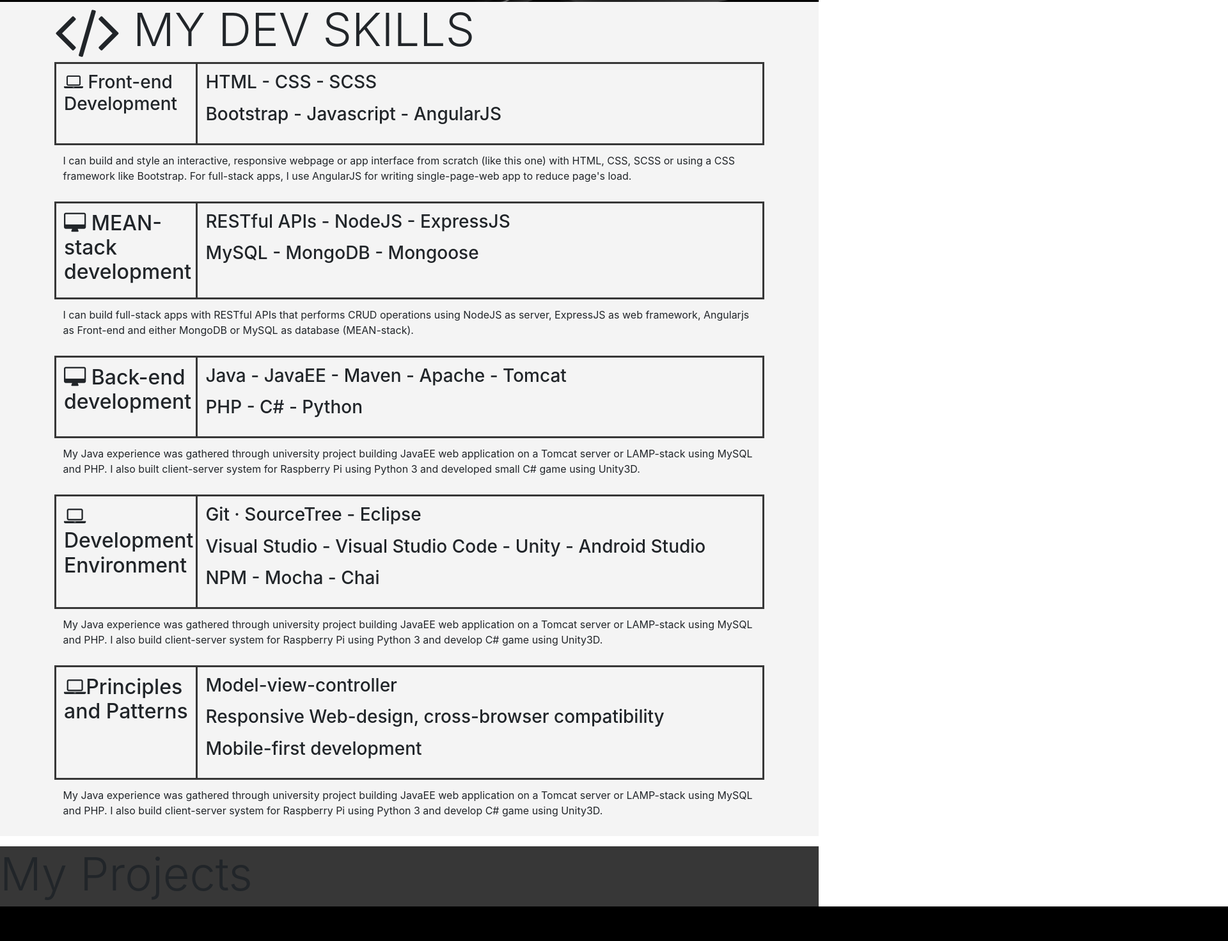
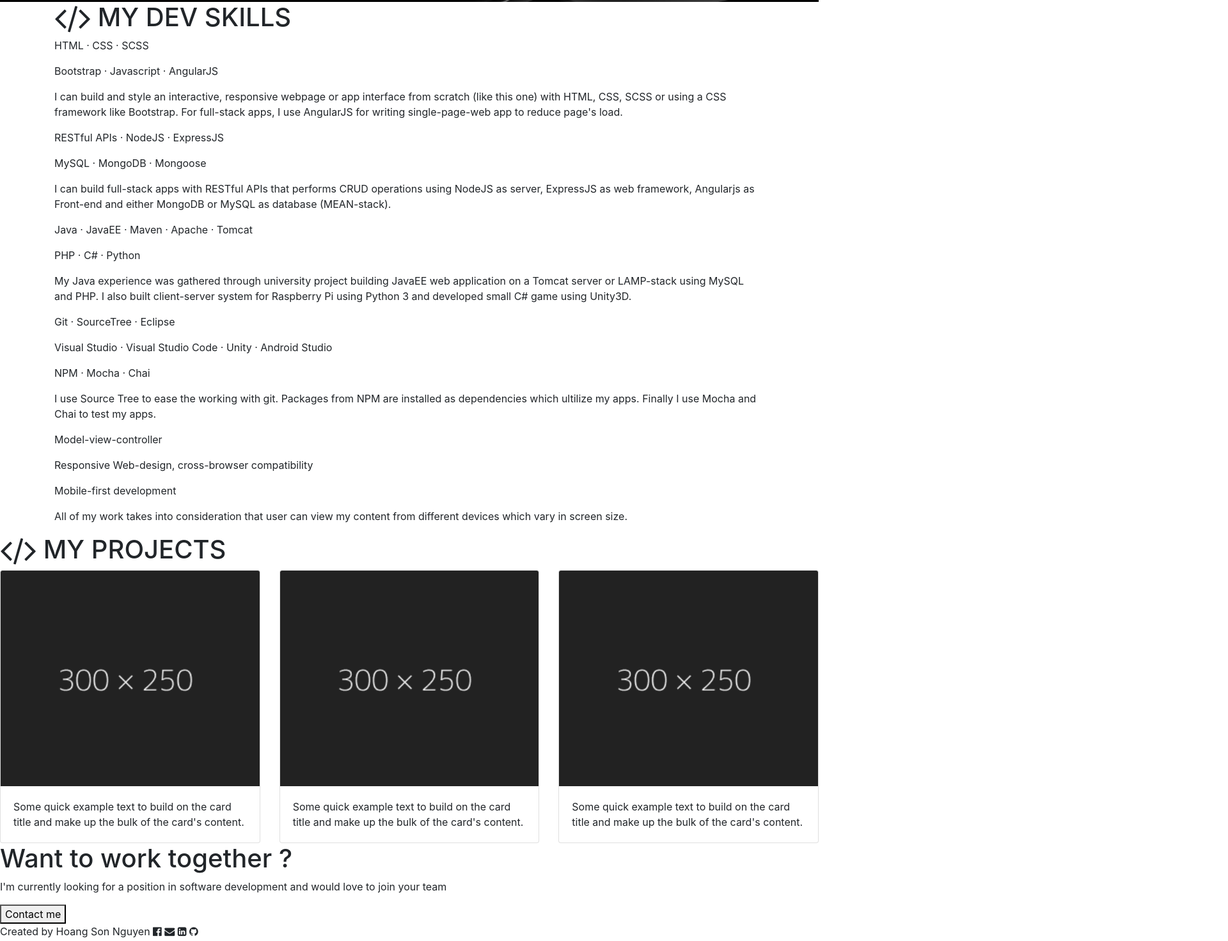
Before and after one commit to eragonwien/eragonwien.github.io, a plain HTML site: page index.html in a window 1280 px wide. Shown: the part 853-2324 px from the top of the page at 64% size, 1920 px wide, since content can reach past the window. Drawn offline with nearby package versions, Linux system fonts and the light colour scheme; some packages are replaced by stand-ins of ours.

Commit message:
clean up code

```diff
--- a/css/sass/app.scss
+++ b/css/sass/app.scss
@@ -1,103 +1,30 @@
-$dark-color: #373737;
-$light-color: #F4F4F4;
-$total-height: 200%;
-$one-screen-height: 50%;
-$half-screen-height: $one-screen-height / 2;
+$dark: black;
+$light: white;
 
-/************* GENERAL ******/
+/*** HEIGHT & WIDTH **/
 html {
+  height: 100%;
   width: 100%;
-  height: $total-height;
-}
-
-body {
-  font-size: 2vmin;
-  width: 100%;
-  height: 100%;
-  margin: 0;
-}
-
-.navbar-dark {
-  width: 100%;
-  .nav-link {
-    color: white;
-    margin: 0px 5px 0px 10px;
+  font-family: Arial, Helvetica, sans-serif;
+  font-size: medium;
+  body {
+    height: 100%;
+    width: 100%;
+    .welcome {
+      height: 100%;
+      width: 100%;
+    }
   }
 }
 
-
-button, .btn {
-  border-radius: 25px;
-}
-/******* HEADER *****/
+/*** HEAD ***/
 .welcome {
-  width: 100%;
-  height: $one-screen-height;
-  background: #000000 url("../images/title-pic.jpg") no-repeat center;
+  background: black url("../images/title-pic.jpg") no-repeat center;
   background-size: cover;
-  display: flex;
-  justify-content: center;
-  align-items: center;
   .welcome-text {
-    width: 100%;
-    display: block;
-    text-align: center;
     color: white;
-    .bottom-text {
-      margin-top: 30px;
-      text-align: center;
-      color: white;
-      .btn {
-        width: auto;
-        height: 30%;
-        a {
-          margin: 0px 20px 0px 20px;
-        }
-      }
-    }
-  }
-
-}
-/******* BODY *****/
-.skills {
-  width: 100%;
-  height: $one-screen-height + $half-screen-height * 1,2;
-  background-color: $light-color;
-  .container {
-    width: 100%;
-    height: 100%;
-    .table {
-      table-layout: fixed;
-
-      .type {
-        width: 20%;
-        border: 3px solid $dark-color;
-      }
-      .language {
-        width: 80%;
-        border: 3px solid $dark-color;
-      }
-    }
   }
 }
-.projects {
-  width: 100%;
-  height: $one-screen-height;
-  background-color: $dark-color;
-  .row {
-
-  }
-}
-
-/******* FOOTER *****/
-.work {
-  width: 100%;
-  height: $half-screen-height;
-  background-color: $light-color;
-}
-
-.footer {
-  width: 100%;
-  height: $half-screen-height;
-  background-color: $dark-color;
-}
+/*** BODY ***/
+/*** FOOT ***/
+/*** ETC ***/
--- a/index.html
+++ b/index.html
@@ -3,7 +3,7 @@
 <head>
     <!-- Required meta tags -->
     <meta charset="utf-8">
-    <meta name="viewport" content="width=device-width, initial-scale=1, shrink-to-fit=no">
+    <meta name="viewport" content="width=device-width, initial-scale=1">
     <!-- Bootstrap CSS -->
     <link rel="stylesheet" href="https://maxcdn.bootstrapcdn.com/bootstrap/4.0.0-beta.2/css/bootstrap.min.css">
     <!--CUSTOM CSS-->
@@ -13,130 +13,107 @@
     <!--ICON-->
     <link rel="shortcut icon" href="favicon.ico" type="image/x-icon">
 	<link rel="icon" href="favicon.ico" type="image/x-icon">
-    <title>Title</title>
+    <title>Nguyen</title>
 </head>
 <body ng-app="eragonwien">
     <div ng-include="'navbar.html'"></div>
     <div class="welcome">
         <div class="welcome-text">
-            <h1 class="display-2">Hi, my name is</h1>
-            <h1 class="display-1">Hoang Son Nguyen</h1>
-            <p class="display-2">I build <a id="textwriter"></a></p>
+            <h1>Hi, my name is</h1>
+            <h1>Hoang Son Nguyen</h1>
+            <p>I build <a id="textwriter"></a></p>
             <div class="bottom-text">
-                <button class="btn btn-outline-light btn-lg"><a class="display-4">I'm available for hire</a></button>
+                <button class="btn btn-outline-light"><a>I'm available for hire</a></button>
             </div>
         </div>
     </div>
     <div class="skills">
         <div class="container">
-            <h1 class="display-3"><i class="fa fa-code fa-lg" aria-hidden="true"></i> MY DEV SKILLS</h1>
-            <table class="table">
-                <tr>
-                    <td class="type"><h3><i class="fa fa-laptop" aria-hidden="true"></i> Front-end Development</h3></td>
-                    <td class="language">
-                        <h3>
-                            <p>HTML - CSS - SCSS</p>
-                            <p>Bootstrap - Javascript - AngularJS</p>
-                        </h3>
-                    </td>
-                </tr>
-                <tr>
-                    <td colspan="2">
+            <h1><i class="fa fa-code fa-lg" aria-hidden="true"></i> MY DEV SKILLS</h1>
+            <p>HTML &middot CSS &middot SCSS</p>
+            <p>Bootstrap &middot Javascript &middot AngularJS</p>
             <p> I can build and style an interactive, responsive webpage or app interface from scratch (like this one) with HTML, CSS, SCSS or using a CSS framework like Bootstrap.
                 For full-stack apps, I use AngularJS for writing single-page-web app to reduce page's load.
             </p>
-                    </td>
-                </tr>
-                <tr>
-                    <td class="type"><h2><i class="fa fa-desktop" aria-hidden="true"></i> MEAN-stack development</h2></td>
-                    <td class="language">
-                        <h3>
-                            <p>RESTful APIs - NodeJS - ExpressJS</p>
-                            <p>MySQL - MongoDB - Mongoose</p>
-                        </h3>
-                    </td>
-                </tr>
-                <tr>
-                    <td colspan="2">
+            <p>RESTful APIs &middot NodeJS &middot ExpressJS</p>
+            <p>MySQL &middot MongoDB &middot Mongoose</p>
             <p>
                 I can build full-stack apps with RESTful APIs that performs CRUD operations using NodeJS as server,
                 ExpressJS as web framework, Angularjs as Front-end and either MongoDB or MySQL as database (MEAN-stack).
             </p>
-                    </td>
-                </tr>
-                <tr>
-                    <td class="type"><h2><i class="fa fa-desktop" aria-hidden="true"></i> Back-end development</h2></td>
-                    <td class="language">
-                        <h3>
-                            <p>Java - JavaEE - Maven - Apache - Tomcat </p>
-                            <p>PHP - C# - Python</p>
-                        </h3>
-                    </td>
-                </tr>
-                <tr>
-                    <td colspan="2">
+            <p>Java &middot JavaEE &middot Maven &middot Apache &middot Tomcat </p>
+            <p>PHP &middot C# &middot Python</p>
             <p>
                 My Java experience was gathered through university project building JavaEE web application on a Tomcat server or LAMP-stack using MySQL and PHP.
                 I also built client-server system for Raspberry Pi using Python 3 and developed small C# game using Unity3D.
             </p>
-                    </td>
-                </tr>
-                <tr>
-                    <td class="type"><h2><i class="fa fa-laptop" aria-hidden="true"></i>Development Environment</h2></td>
-                    <td class="language">
-                        <h3>
-                            <p>Git &middot SourceTree - Eclipse</p>
-                            <p>Visual Studio - Visual Studio Code - Unity - Android Studio</p>
-                            <p>NPM - Mocha - Chai</p>
-                        </h3>
-                    </td>
-                </tr>
-                <tr>
-                    <td colspan="2">
+            <p>Git &middot SourceTree &middot Eclipse</p>
+            <p>Visual Studio &middot Visual Studio Code &middot Unity &middot Android Studio</p>
+            <p>NPM &middot Mocha &middot Chai</p>
             <p>
-                            My Java experience was gathered through university project building JavaEE web application on a Tomcat server or LAMP-stack using MySQL and PHP.
-                            I also build client-server system for Raspberry Pi using Python 3 and develop C# game using Unity3D.
+                I use Source Tree to ease the working with git. Packages from NPM are installed as dependencies which ultilize my apps.
+                Finally I use Mocha and Chai to test my apps.
             </p>
-                    </td>
-                </tr>
-                <tr>
-                    <td class="type"><h2><i class="fa fa-laptop" aria-hidden="true"></i>Principles and Patterns</h2></td>
-                    <td class="language">
-                        <h3>
             <p>Model-view-controller</p>
             <p>Responsive Web-design, cross-browser compatibility</p>
             <p>Mobile-first development</p>
-                        </h3>
-                    </td>
-                </tr>
-                <tr>
-                    <td colspan="2">
             <p>
-                            My Java experience was gathered through university project building JavaEE web application on a Tomcat server or LAMP-stack using MySQL and PHP.
-                            I also build client-server system for Raspberry Pi using Python 3 and develop C# game using Unity3D.
+                All of my work takes into consideration that user can view my content from different devices which vary in screen size.
             </p>
-                    </td>
-                </tr>
-            </table>
         </div>
     </div>
 
     <div class="projects">
-        <h1 class="display-3">My Projects</h1>
+        <h1><i class="fa fa-code fa-lg" aria-hidden="true"></i> MY PROJECTS</h1>
+
         <div class="row">
             <div class="col-12 col-sm-4">
-                <img src="images/title-pic.jpg" alt="img-project-1">
-            </div>
-            <div class="col-12 col-sm-4">
-                <img src="images/title-pic.jpg" alt="img-project-2">
-            </div>
-            <div class="col-12 col-sm-4">
-                <img src="images/title-pic.jpg" alt="img-project-3">
+                <div class="card">
+                    <a href="#">
+                        <img src="images/test.png" alt="image-project-1" class="card-img-top">
+                    </a>
+                    <div class="card-body">
+                        <p class="card-text">Some quick example text to build on the card title and make up the bulk of the card's content.</p>
                     </div>
                 </div>
             </div>
-    <div class="work"></div>
-    <div class="footer"></div>
+
+            <div class="col-12 col-sm-4">
+                <div class="card">
+                    <a href="#">
+                        <img src="images/test.png" alt="image-project-1" class="card-img-top">
+                    </a>
+                    <div class="card-body">
+                        <p class="card-text">Some quick example text to build on the card title and make up the bulk of the card's content.</p>
+                    </div>
+                </div>
+            </div>
+
+            <div class="col-12 col-sm-4">
+                <div class="card">
+                    <a href="#">
+                        <img src="images/test.png" alt="image-project-1" class="card-img-top">
+                    </a>
+                    <div class="card-body">
+                        <p class="card-text">Some quick example text to build on the card title and make up the bulk of the card's content.</p>
+                    </div>
+                </div>
+            </div>
+        </div>
+    </div>
+    <div class="work">
+        <h1>Want to work together ?</h1>
+        <p>I'm currently looking for a position in software development and would love to join your team</p>
+        <button>Contact me</button>
+    </div>
+    <footer>
+        Created by Hoang Son Nguyen
+        <i class="fa fa-facebook-official" aria-hidden="true"></i>
+        <i class="fa fa-envelope" aria-hidden="true"></i>
+        <i class="fa fa-linkedin-square" aria-hidden="true"></i>
+        <i class="fa fa-github" aria-hidden="true"></i>
+
+    </footer>
 
     <!-- jQuery library -->
     <script src="https://ajax.googleapis.com/ajax/libs/jquery/3.2.1/jquery.min.js"></script>
--- a/navbar.html
+++ b/navbar.html
@@ -1,10 +1,10 @@
 <nav class="navbar navbar-expand-lg navbar-dark bg-dark">
 	<div class="container">
-		<a class="navbar-brand" href="#"><img class="navbar-icon" src="favicon.ico"> NG-HOUSE</a>
+		<a class="navbar-brand" href="#">NGUYEN</a>
 
 		<button class="navbar-toggler" type="button" data-toggle="collapse" data-target="#navLinks"
 				aria-controls="navLinks" aria-expanded="false" aria-label="Toggle navigation">
-			<span class="navbar-toggler-icon"></span>
+			<span class="fa fa-code"></span>
 		</button>
 
 		<div class="collapse navbar-collapse nav-links" id="navLinks" >
```
Also changed, not shown: css/app.css, images/test.png (added). Lines whose indentation alone changed are shown as unchanged.
